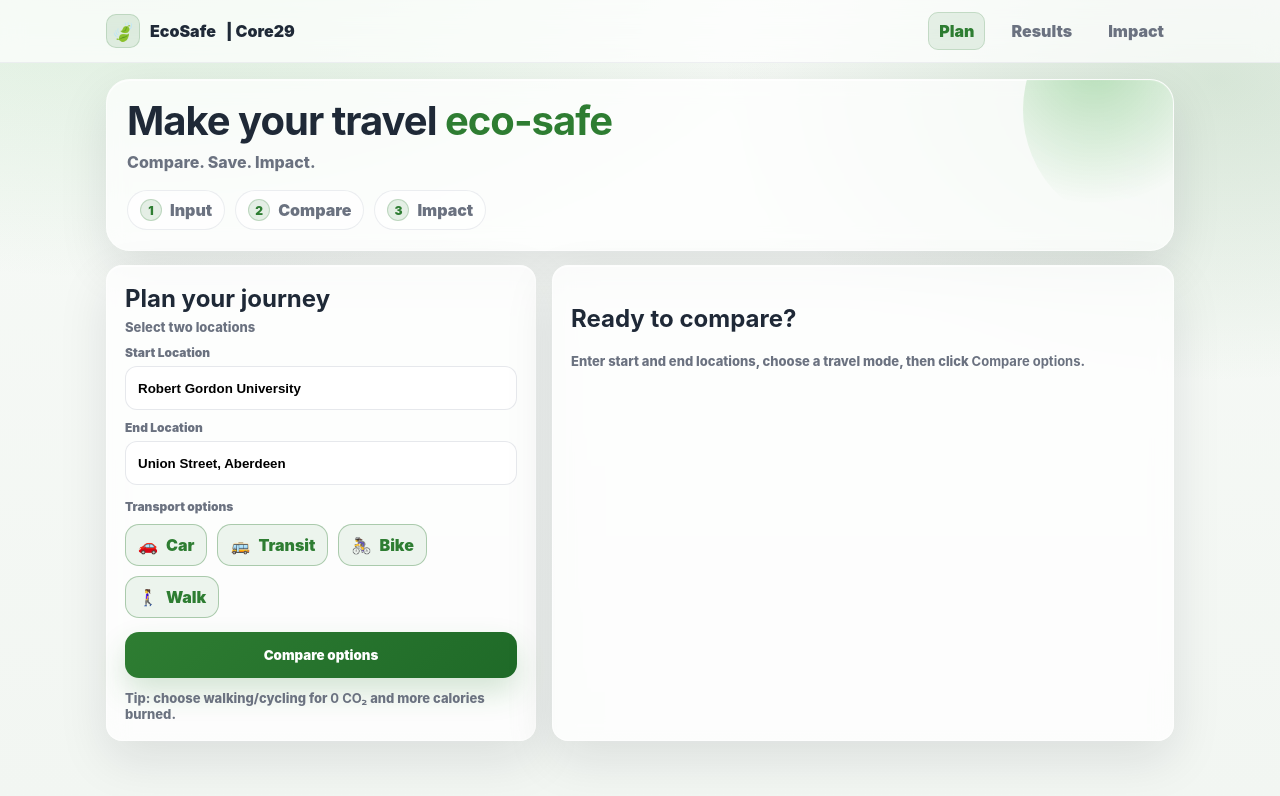
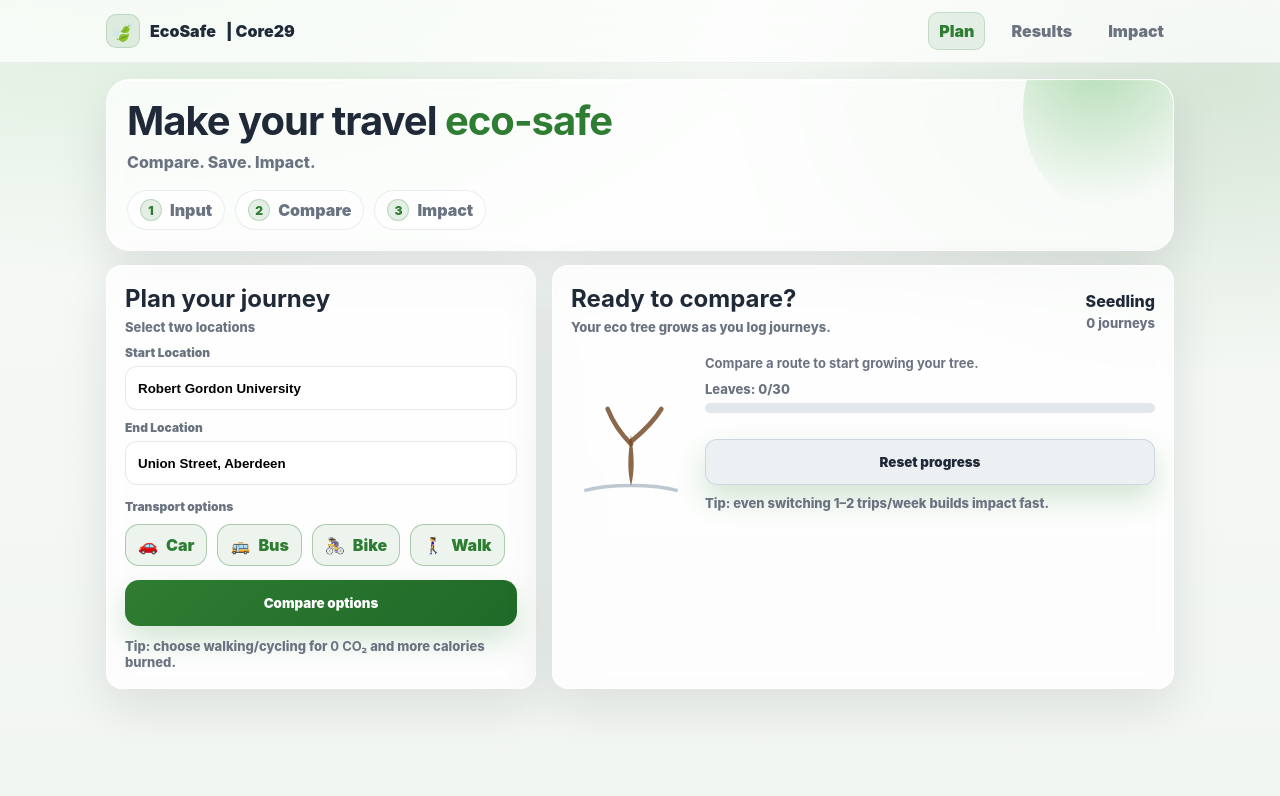
Before and after one commit to 0UMI0/rguhack-famers, a React (Vite) app in the folder ecosafe-react/: page /plan in a window 1280 px wide. Shown: the top 796 px of the page. Built offline with nearby package versions, Linux system fonts and the light colour scheme.

Commit message:
tree added

```diff
--- a/ecosafe-react/src/components/JourneyForm.jsx
+++ b/ecosafe-react/src/components/JourneyForm.jsx
@@ -2,7 +2,7 @@ import { motion } from "framer-motion";
 
 const MODE_META = {
     driving: { label: "Car", emoji: "🚗" },
-    transit: { label: "Transit", emoji: "🚌" },
+    transit: { label: "Bus", emoji: "🚌" },
     bicycling: { label: "Bike", emoji: "🚴‍♀️" },
     walking: { label: "Walk", emoji: "🚶‍♀️" },
 };
--- /dev/null
+++ b/ecosafe-react/src/components/ReadyToCompareTree.jsx
@@ -0,0 +1,176 @@
+import {useEffect, useMemo, useState} from "react";
+import {motion} from "framer-motion";
+
+const STATS_KEY = "impact_stats_v1";
+
+function readJourneys() {
+    try {
+        const raw = localStorage.getItem(STATS_KEY);
+        if (!raw) return 0;
+        const stats = JSON.parse(raw);
+        return Number(stats?.journeys || 0);
+    } catch {
+        return 0;
+    }
+}
+
+function clamp(n, a, b) {
+    return Math.max(a, Math.min(b, n));
+}
+
+export default function ReadyToCompareTree() {
+
+    const onReset = () => {
+        localStorage.removeItem("impact_stats_v1");
+        localStorage.removeItem("impact_last_counted_v1");
+        setJourneys(0);
+        window.dispatchEvent(new Event("impact:statsUpdated"));
+    };
+
+    const [journeys, setJourneys] = useState(readJourneys);
+
+    // update if localStorage changes (other tabs) + custom event (same tab)
+    useEffect(() => {
+        const onStorage = (e) => {
+            if (e.key === STATS_KEY) setJourneys(readJourneys());
+        };
+        const onCustom = () => setJourneys(readJourneys());
+
+        window.addEventListener("storage", onStorage);
+        window.addEventListener("impact:statsUpdated", onCustom);
+        return () => {
+            window.removeEventListener("storage", onStorage);
+            window.removeEventListener("impact:statsUpdated", onCustom);
+        };
+    }, []);
+
+    const maxLeaves = 30;
+    const leafCount = clamp(journeys, 0, maxLeaves);
+
+    const stage = useMemo(() => {
+        if (journeys >= 30) return {label: "Flourishing", hint: "You’re building a strong habit."};
+        if (journeys >= 10) return {label: "Growing", hint: "Keep comparing routes to unlock more leaves."};
+        if (journeys >= 1) return {label: "Sprouting", hint: "Nice start — each journey grows the tree."};
+        return {label: "Seedling", hint: "Compare a route to start growing your tree."};
+    }, [journeys]);
+
+    const leaves = useMemo(() => {
+        const positions = [
+            [58, 22, -12], [66, 26, 8], [50, 28, -4], [72, 34, 14], [44, 34, -18],
+            [60, 38, 6], [52, 40, -10], [70, 44, 16], [40, 44, -16], [58, 48, 10],
+            [48, 50, -8], [68, 52, 18], [38, 52, -14], [56, 56, 12], [46, 58, -6],
+            [66, 60, 20], [36, 60, -12], [54, 64, 10], [44, 66, -4], [64, 68, 18],
+            [34, 68, -10], [52, 72, 8], [42, 74, -2], [62, 76, 16], [32, 76, -8],
+            [50, 80, 6], [40, 82, 0], [60, 84, 14], [30, 84, -6], [56, 88, 10],
+        ];
+        return positions.slice(0, leafCount).map(([x, y, r], i) => ({x, y, r, i}));
+    }, [leafCount]);
+
+    return (
+        <>
+            <div style={{display: "flex", justifyContent: "space-between", gap: 12, alignItems: "baseline"}}>
+                <div>
+                    <h2 style={{marginTop: 0, marginBottom: 6}}>Ready to compare?</h2>
+                    <div className="sub">Your eco tree grows as you log journeys.</div>
+                </div>
+
+                <div style={{textAlign: "right"}}>
+                    <div style={{fontWeight: 800}}>{stage.label}</div>
+                    <div className="sub" style={{marginTop: 4}}>{journeys} journeys</div>
+                </div>
+            </div>
+
+            <div style={{
+                marginTop: 14,
+                display: "grid",
+                gridTemplateColumns: "120px 1fr",
+                gap: 14,
+                alignItems: "center"
+            }}>
+                <motion.svg
+                    width="120"
+                    height="140"
+                    viewBox="0 0 100 120"
+                    initial={{opacity: 0, y: 8}}
+                    animate={{opacity: 1, y: 0}}
+                    transition={{duration: 0.35, ease: "easeOut"}}
+                >
+                    <path d="M10 112 C30 106, 70 106, 90 112" fill="none" stroke="rgba(148,163,184,.6)"
+                          strokeWidth="3"/>
+                    <path d="M50 108 C46 92, 48 78, 50 64 C52 78, 54 92, 50 108 Z" fill="rgba(120, 78, 44, .85)"/>
+                    <path d="M50 72 C40 62, 34 52, 30 42" fill="none" stroke="rgba(120, 78, 44, .85)" strokeWidth="4"
+                          strokeLinecap="round"/>
+                    <path d="M50 70 C62 60, 70 52, 76 42" fill="none" stroke="rgba(120, 78, 44, .85)" strokeWidth="4"
+                          strokeLinecap="round"/>
+
+                    {leaves.map((l) => (
+                        <motion.ellipse
+                            key={l.i}
+                            cx={l.x}
+                            cy={l.y}
+                            rx="6"
+                            ry="10"
+                            transform={`rotate(${l.r} ${l.x} ${l.y})`}
+                            fill="rgba(34,197,94,.85)"
+                            initial={{scale: 0, opacity: 0}}
+                            animate={{scale: 1, opacity: 1}}
+                            transition={{type: "spring", stiffness: 420, damping: 26, delay: 0.02 * l.i}}
+                        />
+                    ))}
+                </motion.svg>
+
+                <div>
+                    <div className="sub" style={{fontWeight: 700}}>{stage.hint}</div>
+
+                    <div style={{marginTop: 10}}>
+                        <div className="sub" style={{marginBottom: 6}}>
+                            Leaves: {leafCount}/{maxLeaves}
+                        </div>
+
+                        <div style={{
+                            height: 10,
+                            borderRadius: 999,
+                            background: "rgba(148,163,184,.25)",
+                            overflow: "hidden"
+                        }}>
+                            <motion.div
+                                style={{height: "100%", background: "rgba(34,197,94,.75)"}}
+                                initial={{width: 0}}
+                                animate={{width: `${(leafCount / maxLeaves) * 100}%`}}
+                                transition={{duration: 0.5, ease: "easeOut"}}
+                            />
+                        </div>
+
+                        <motion.div
+                            style={{display: "flex", justifyContent: "center", marginTop: 12}}
+                            initial={{opacity: 0, y: 6}}
+                            animate={{opacity: 1, y: 0}}
+                            transition={{duration: 0.25, ease: "easeOut"}}
+                        >
+                            <button
+                                type="button"
+                                className="btn"
+                                onClick={() => {
+                                    if (window.confirm("Reset your progress?")) onReset();
+                                }}
+                                style={{
+                                padding: "10px 14px",
+                                borderRadius: 12,
+                                background: "rgba(148,163,184,.15)",
+                                border: "1px solid rgba(148,163,184,.35)",
+                                color: "inherit",
+                            }}
+                            >
+                                Reset progress
+                            </button>
+                        </motion.div>
+
+                        <div className="sub" style={{marginTop: 10}}>
+                            Tip: even switching 1–2 trips/week builds impact fast.
+                        </div>
+                    </div>
+                </div>
+            </div>
+        </>
+    );
+}
--- a/ecosafe-react/src/components/Results.jsx
+++ b/ecosafe-react/src/components/Results.jsx
@@ -3,7 +3,7 @@ import {Bar} from "react-chartjs-2";
 import {motion, AnimatePresence} from "framer-motion";
 import { useNavigate } from "react-router-dom";
 
-const LABEL = {driving: "Car", transit: "Transit", bicycling: "Bike", walking: "Walk"};
+const LABEL = {driving: "Car", transit: "Bus", bicycling: "Bike", walking: "Walk"};
 const EMOJI = {driving: "🚗", transit: "🚌", bicycling: "🚴", walking: "🚶"};
 
 export default function Results({results}) {
--- a/ecosafe-react/src/pages/ImpactPage.jsx
+++ b/ecosafe-react/src/pages/ImpactPage.jsx
@@ -39,6 +39,9 @@ function loadStats() {
 function saveStats(next) {
   localStorage.setItem(STATS_KEY, JSON.stringify(next));
 }
+
+
+
 
 function sustainabilityScore({ co2SavedKg, tripsPerWeek, kcalActive }) {
   const co2Norm = clamp01(co2SavedKg / 2.0);
@@ -166,6 +169,8 @@ export default function ImpactPage() {
       }
 
       saveStats(next);
+      //update tree
+      window.dispatchEvent(new Event("impact:statsUpdated"));
       return next;
     });
   }, [impact]);
@@ -268,6 +273,40 @@ export default function ImpactPage() {
           </motion.div>
         </motion.div>
 
+
+        {/* Route baseline recap */}
+        {baseline && (
+            <motion.div
+                className="card"
+                style={{ marginTop: 16 }}
+                initial={{ opacity: 0, y: 12 }}
+                animate={{ opacity: 1, y: 0 }}
+                transition={{ duration: 0.35, ease: "easeOut" }}
+            >
+              <h2 style={{ marginTop: 0 }}>Route baseline</h2>
+
+              <div className="sub">
+                This is the driving comparison used to calculate your impact.
+              </div>
+
+              <div style={{ marginTop: 12, display: "grid", gap: 8 }}>
+                <div className="impactRow">
+                  <span>Time</span>
+                  <b>{baseline.timeMin ?? "—"} mins</b>
+                </div>
+
+                <div className="impactRow">
+                  <span>Distance</span>
+                  <b>{baseline.distanceText ?? "—"}</b>
+                </div>
+
+                <div className="impactRow">
+                  <span>CO₂ emissions</span>
+                  <b>{Number(baseline.co2Kg ?? 0).toFixed(2)} kg</b>
+                </div>
+              </div>
+            </motion.div>
+        )}
         <div className="footerRow" style={{ marginTop: 16 }}>
           <button className="btn" onClick={() => navigate("/results")}>
             ← Back to results
--- a/ecosafe-react/src/pages/PlanPage.jsx
+++ b/ecosafe-react/src/pages/PlanPage.jsx
@@ -3,6 +3,7 @@ import { useNavigate } from "react-router-dom";
 import Hero from "../components/Hero";
 import JourneyForm from "../components/JourneyForm";
 import { motion } from "framer-motion";
+import ReadyToCompareTree from "../components/ReadyToCompareTree";
 export default function PlanPage({
                                    origin,
                                    setOrigin,
@@ -50,11 +51,7 @@ export default function PlanPage({
               animate={{ opacity: 1, y: 0 }}
               transition={{ duration: 0.35, ease: "easeOut", delay: 0.06 }}
           >
-                <h2>Ready to compare?</h2>
-                <div className="sub">
-                    Enter start and end locations, choose a travel mode, then click{" "}
-                    <b>Compare options</b>.
-                </div>
+            <ReadyToCompareTree />
           </motion.div>
         </section>
       </>
```
Lines whose indentation alone changed are shown as unchanged.
